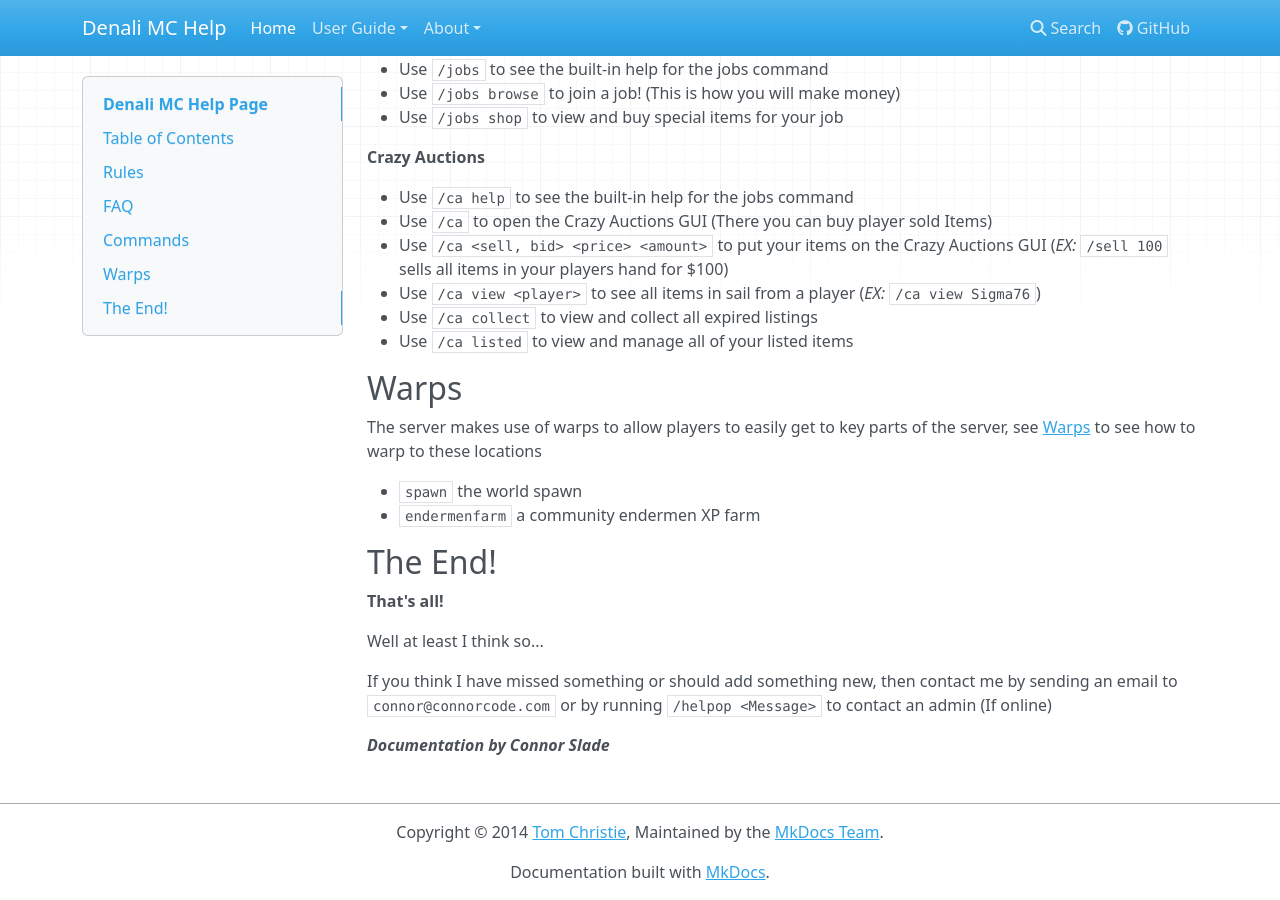
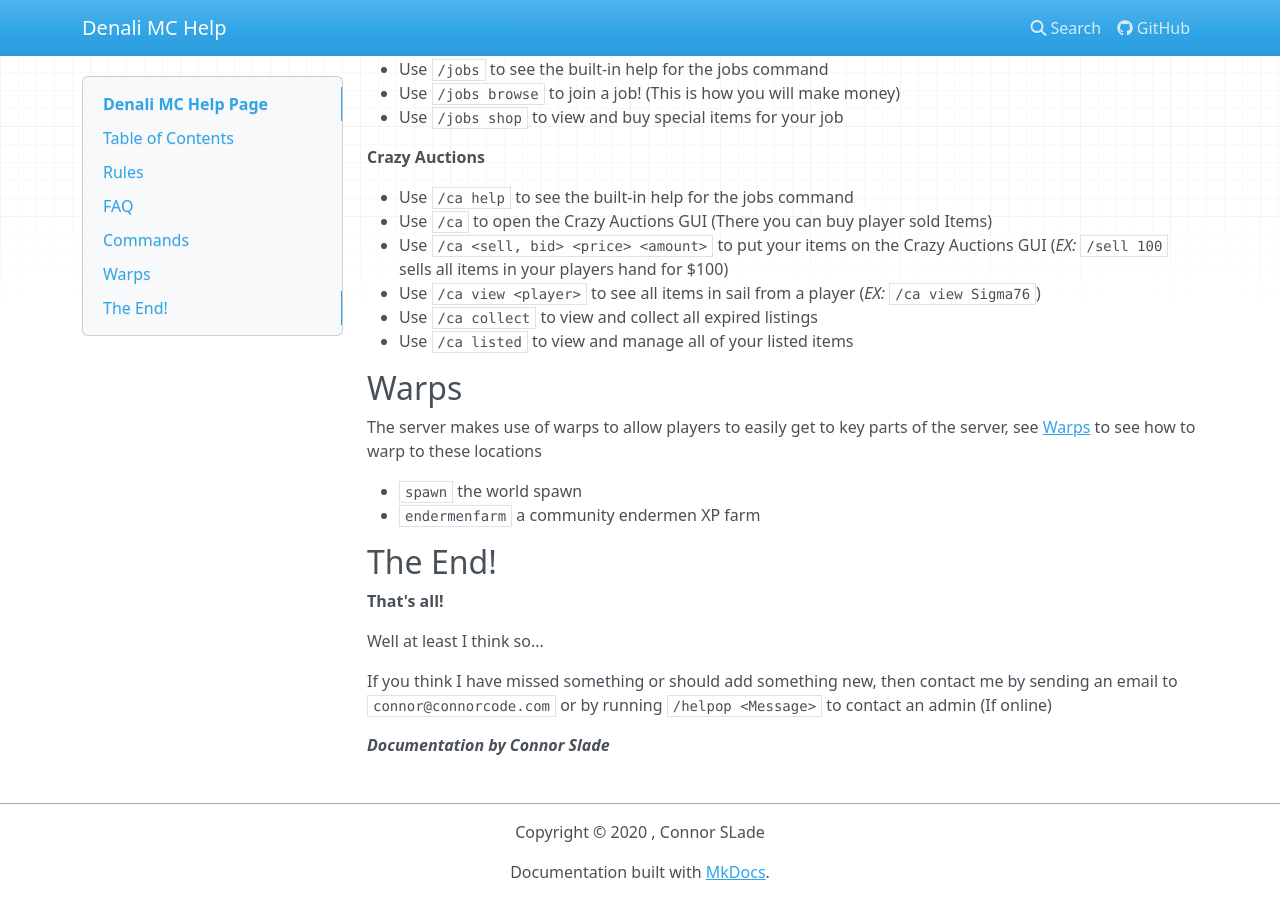
Before and after one commit to Basicprogrammer10/Denali-MC-Help, an MkDocs documentation site: the page built from docs/index.md, in a window 1280 px wide and 900 px high, scrolled down 1756 px. Built offline with MkDocs 1.6.1, drawn with Linux system fonts in a browser that asks for light colours; nearby versions of some CDN libraries.

Commit message:
Update mkdocs.yml

```diff
--- a/mkdocs.yml
+++ b/mkdocs.yml
@@ -3,7 +3,7 @@ site_url: https://www.mkdocs.org
 site_description: Help for Denali MC (The minecraft server)
 site_author: Connor Slade
 
-repo_url: https://github.com/mkdocs/mkdocs/
+repo_url: https://github.com/Basicprogrammer10/Denali-MC-Help/
 edit_uri: ""
 
 theme:
@@ -15,32 +15,8 @@ theme:
 
 nav:
     - Home: index.md
-    - User Guide:
-        - Writing Your Docs: user-guide/writing-your-docs.md
-        - Styling Your Docs: user-guide/styling-your-docs.md
-        - Configuration: user-guide/configuration.md
-        - Deploying Your Docs: user-guide/deploying-your-docs.md
-        - Custom Themes: user-guide/custom-themes.md
-        - Plugins: user-guide/plugins.md
-    - About:
-        - Release Notes: about/release-notes.md
-        - Contributing: about/contributing.md
-        - License: about/license.md
 
-extra_css:
-    - css/extra.css
-
-markdown_extensions:
-    - toc:
-        permalink: 
-    - admonition
-    - def_list
-    - mdx_gh_links:
-        user: mkdocs
-        repo: mkdocs
-
-copyright: Copyright &copy; 2014 <a href="https://twitter.com/_tomchristie">Tom Christie</a>, Maintained by the <a href="/about/release-notes/#maintenance-team">MkDocs Team</a>.
-google_analytics: ['UA-27795084-5', 'mkdocs.org']
+copyright: Copyright &copy; 2020 , Connor SLade
 
 plugins:
     - search
```
